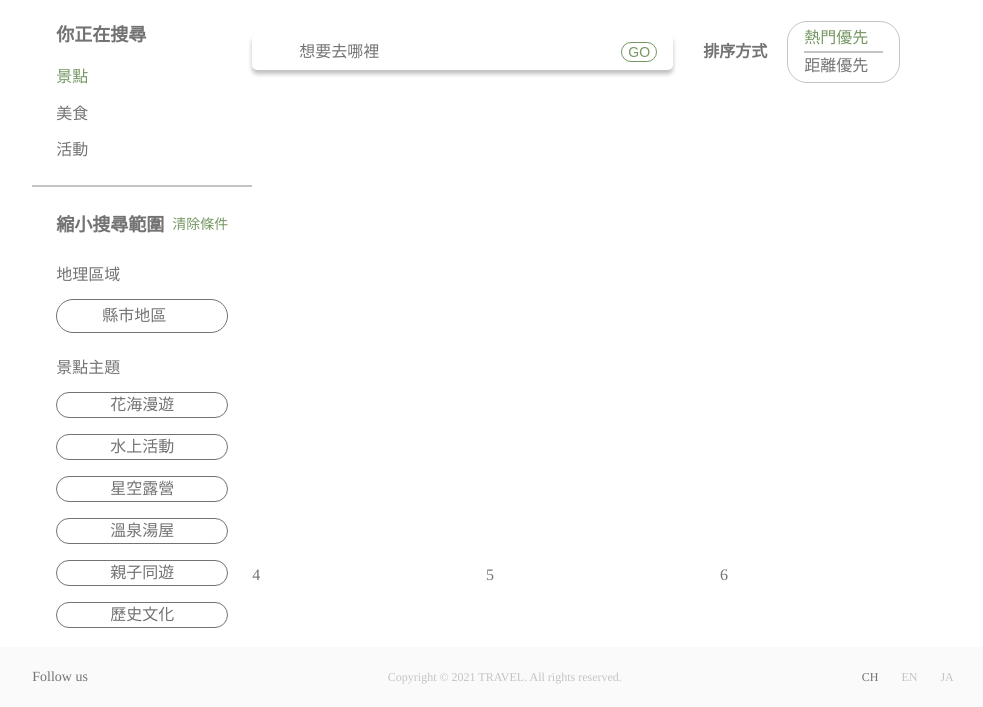
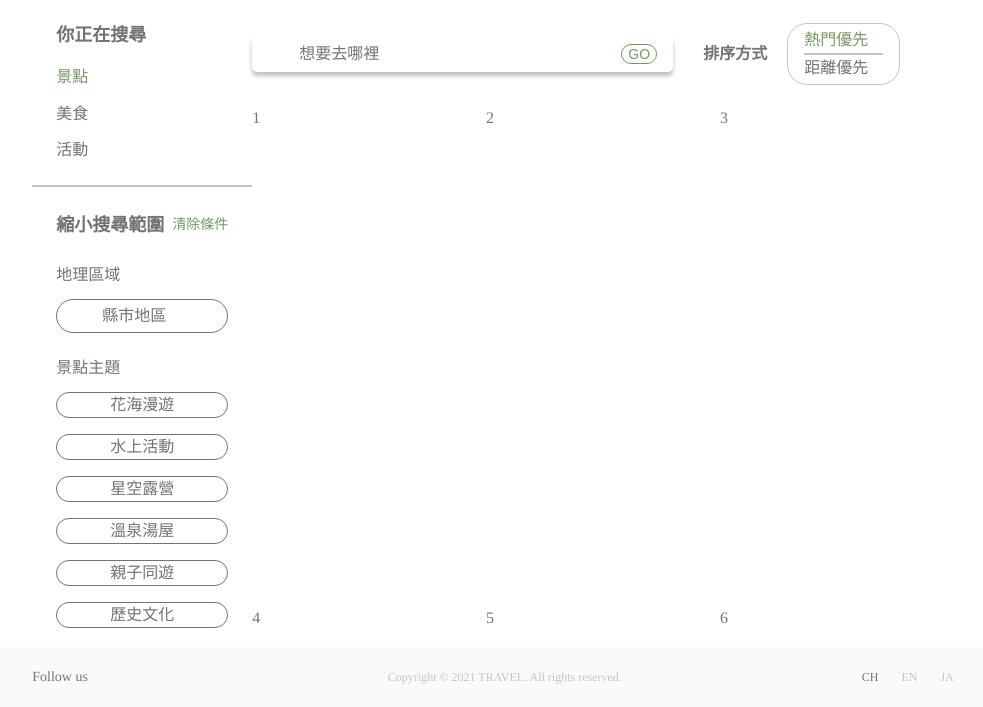
Before and after one commit to lin-yun-kue/sass-workshop, a website: page src/search.html in a window 1280 px wide. Shown: the part 93-800 px from the top of the page, without its empty margins (147-1130 px from the left). Drawn offline with nearby package versions, Linux system fonts and the light colour scheme; files that its build step writes are made by us from their sources.

Commit message:
adjust list height

```diff
--- a/src/css/pages/_search.scss
+++ b/src/css/pages/_search.scss
@@ -6,15 +6,11 @@
 .searchMain {
     width: calc(100% - #{v.$sidebar-width});
     height: 100%;
-    position: relative;
 }
 
 .searchFilter {
     align-items: center;
-    position: absolute;
-    margin: unset;
-    padding: 24px 0;
-    background-color: white;
+    height: 10%;
     &__sortWrapper {
         padding-left: 30px;
         display: flex;
@@ -57,8 +53,7 @@
 }
 
 .itemList {
-    height: 100%;
-    padding-top: 10%;
+    height: 90%;
     overflow-y: auto;
     @include m.hide-scroll;
 }
```
